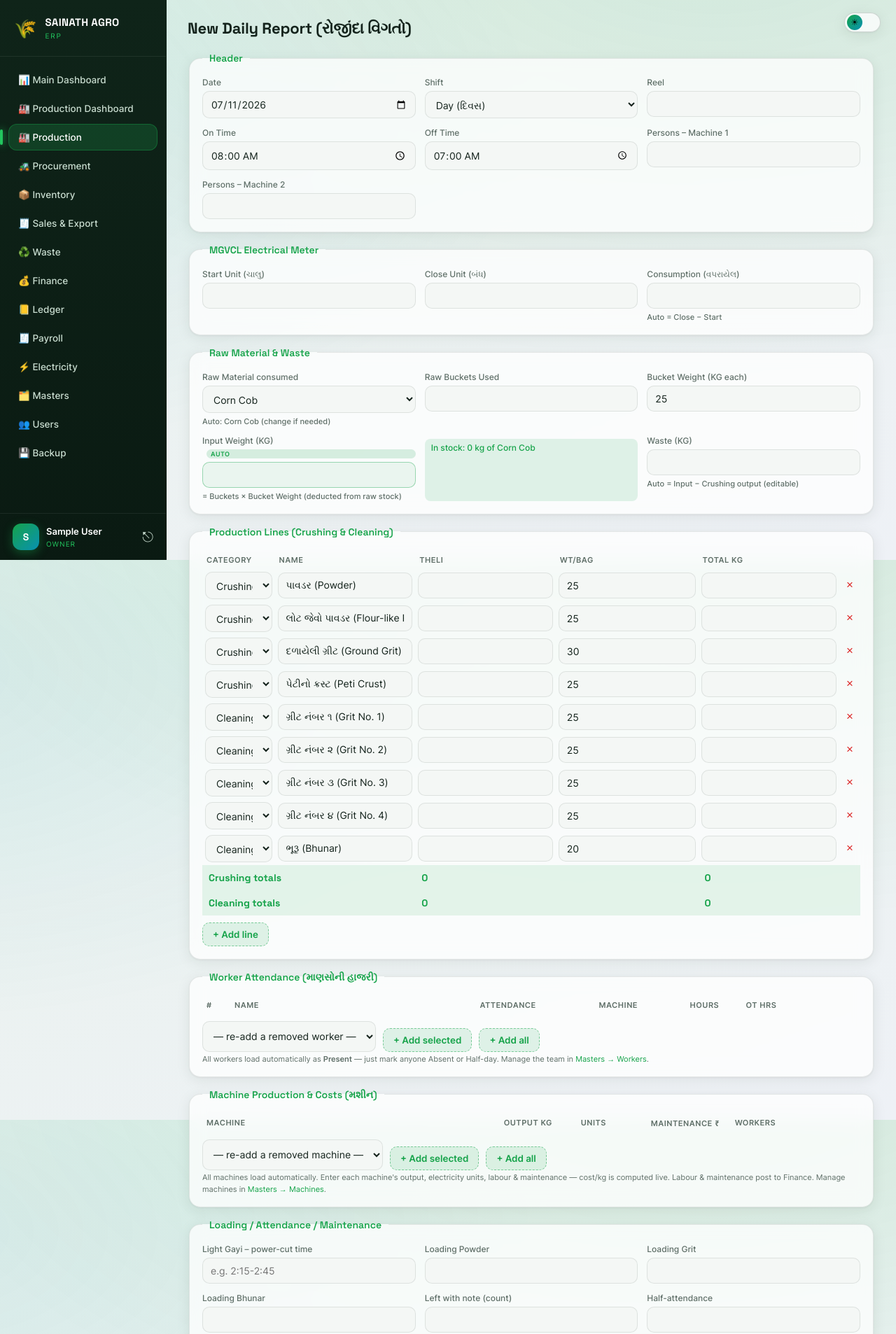
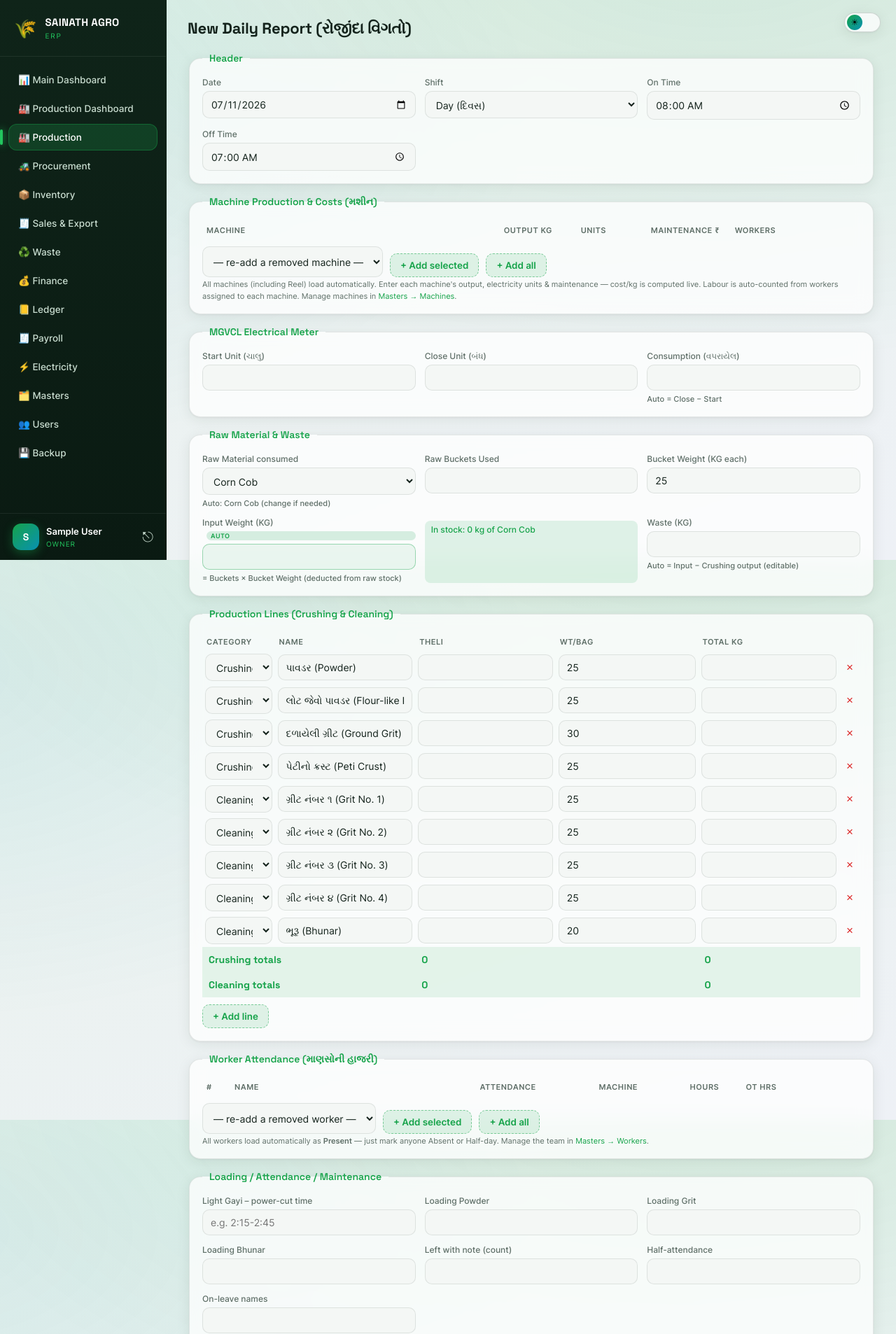
Before and after one commit to M1212-ofc/sainathagroerp, a Flask app: page /production/entry in a window 1280 px wide. Shown: the top 1906 px of the page at 70% size. Run offline with Flask 3, Linux system fonts and the light colour scheme; the visitor is signed in with stand-in values (Sample User, id 1); data comes from the database, SQL or seed files in the repository; data that the repository does not hold is empty.

Commit message:
Merged charts, sharp graphs, ledger, excel report, labour management

```diff
--- a/app.py
+++ b/app.py
@@ -140,7 +140,7 @@ def _close_db(_=None):
 
 # make helpers available in every template
 # bump this string whenever static files change to force browsers to reload them
-ASSET_VER = "20260712g"
+ASSET_VER = "20260712h"
 
 
 @app.context_processor
--- a/templates/production_entry.html
+++ b/templates/production_entry.html
@@ -11,12 +11,19 @@
       <label>Shift<select name="shift">
         <option value="Day" {{ 'selected' if report and report.shift=='Day' }}>Day (દિવસ)</option>
         <option value="Night" {{ 'selected' if report and report.shift=='Night' }}>Night (રાત)</option></select></label>
-      <label>Reel<input type="number" name="reel" value="{{ report.reel if report else '' }}"></label>
       <label>On Time<input type="time" name="on_time" value="{{ report.on_time if report else '08:00' }}"></label>
       <label>Off Time<input type="time" name="off_time" value="{{ report.off_time if report else '07:00' }}"></label>
-      <label>Persons – Machine 1<input type="number" name="persons_m1" value="{{ report.persons_m1 if report else '' }}"></label>
-      <label>Persons – Machine 2<input type="number" name="persons_m2" value="{{ report.persons_m2 if report else '' }}"></label>
     </div>
+  </fieldset>
+
+  <fieldset><legend>Machine Production &amp; Costs (મશીન)</legend>
+    <table class="lines-table"><thead><tr><th>Machine</th><th style="width:110px">Output kg</th><th style="width:100px">Units</th><th style="width:120px">Maintenance ₹</th><th style="width:110px">Workers</th><th></th></tr></thead><tbody id="machinesBody"></tbody></table>
+    <div style="display:flex;gap:10px;margin-top:10px;flex-wrap:wrap">
+      <select id="addMachineSelect"><option value="">— re-add a removed machine —</option></select>
+      <button type="button" class="btn-add" id="addMachineBtn">+ Add selected</button>
+      <button type="button" class="btn-add" id="addAllMachines">+ Add all</button>
+    </div>
+    <small style="margin-top:6px">All machines (including Reel) load automatically. Enter each machine's output, electricity units &amp; maintenance — cost/kg is computed live. Labour is auto-counted from workers assigned to each machine. Manage machines in <a href="{{ url_for('masters', tab='machines') }}">Masters → Machines</a>.</small>
   </fieldset>
   <fieldset><legend>MGVCL Electrical Meter</legend>
     <div class="grid3">
@@ -59,15 +66,6 @@
     <small style="margin-top:6px">All workers load automatically as <b>Present</b> — just mark anyone Absent or Half-day. Manage the team in <a href="{{ url_for('masters', tab='workers') }}">Masters → Workers</a>.</small>
   </fieldset>
 
-  <fieldset><legend>Machine Production &amp; Costs (મશીન)</legend>
-    <table class="lines-table"><thead><tr><th>Machine</th><th style="width:110px">Output kg</th><th style="width:100px">Units</th><th style="width:120px">Maintenance ₹</th><th style="width:110px">Workers</th><th></th></tr></thead><tbody id="machinesBody"></tbody></table>
-    <div style="display:flex;gap:10px;margin-top:10px;flex-wrap:wrap">
-      <select id="addMachineSelect"><option value="">— re-add a removed machine —</option></select>
-      <button type="button" class="btn-add" id="addMachineBtn">+ Add selected</button>
-      <button type="button" class="btn-add" id="addAllMachines">+ Add all</button>
-    </div>
-    <small style="margin-top:6px">All machines load automatically. Enter each machine's output, electricity units, labour &amp; maintenance — cost/kg is computed live. Labour &amp; maintenance post to Finance. Manage machines in <a href="{{ url_for('masters', tab='machines') }}">Masters → Machines</a>.</small>
-  </fieldset>
   <fieldset><legend>Loading / Attendance / Maintenance</legend>
     <div class="grid3">
       <label>Light Gayi – power-cut time<input type="text" name="light_gayi_time" value="{{ report.light_gayi_time if report else '' }}" placeholder="e.g. 2:15-2:45"></label>
```
